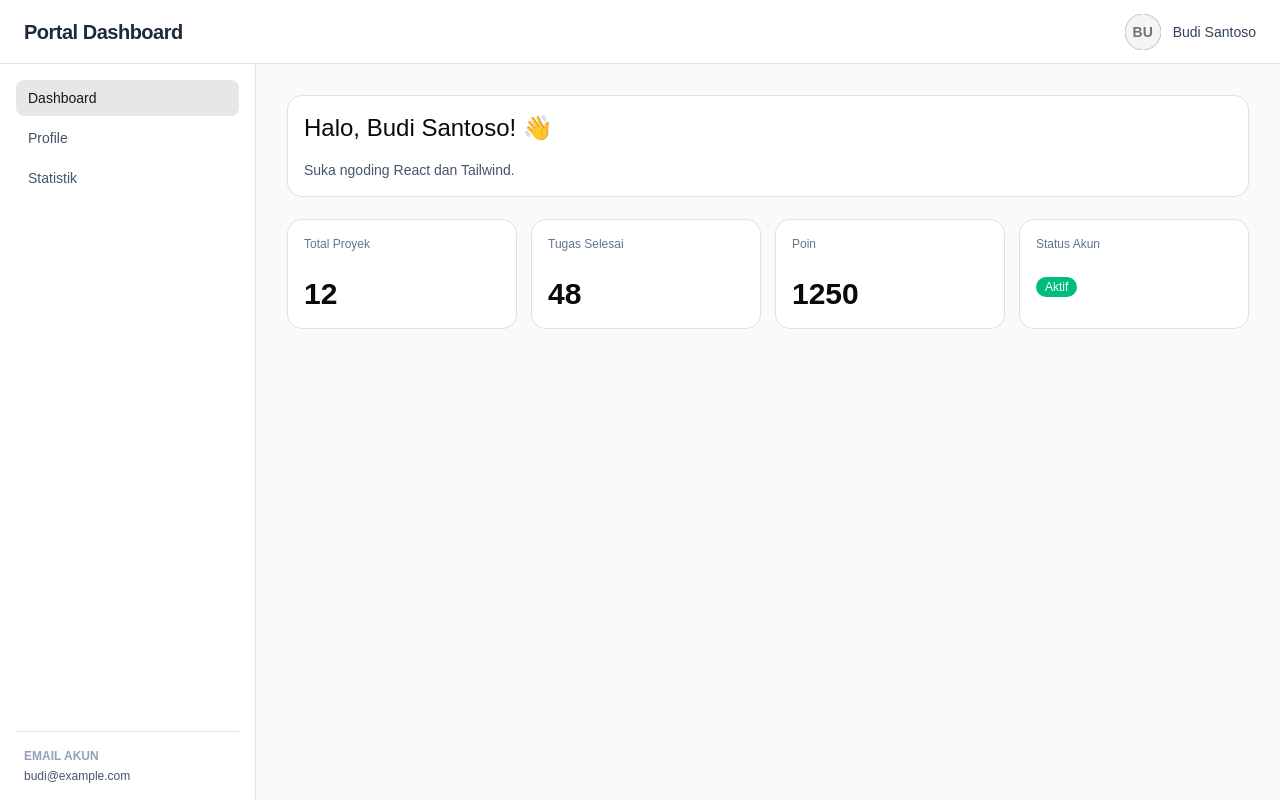
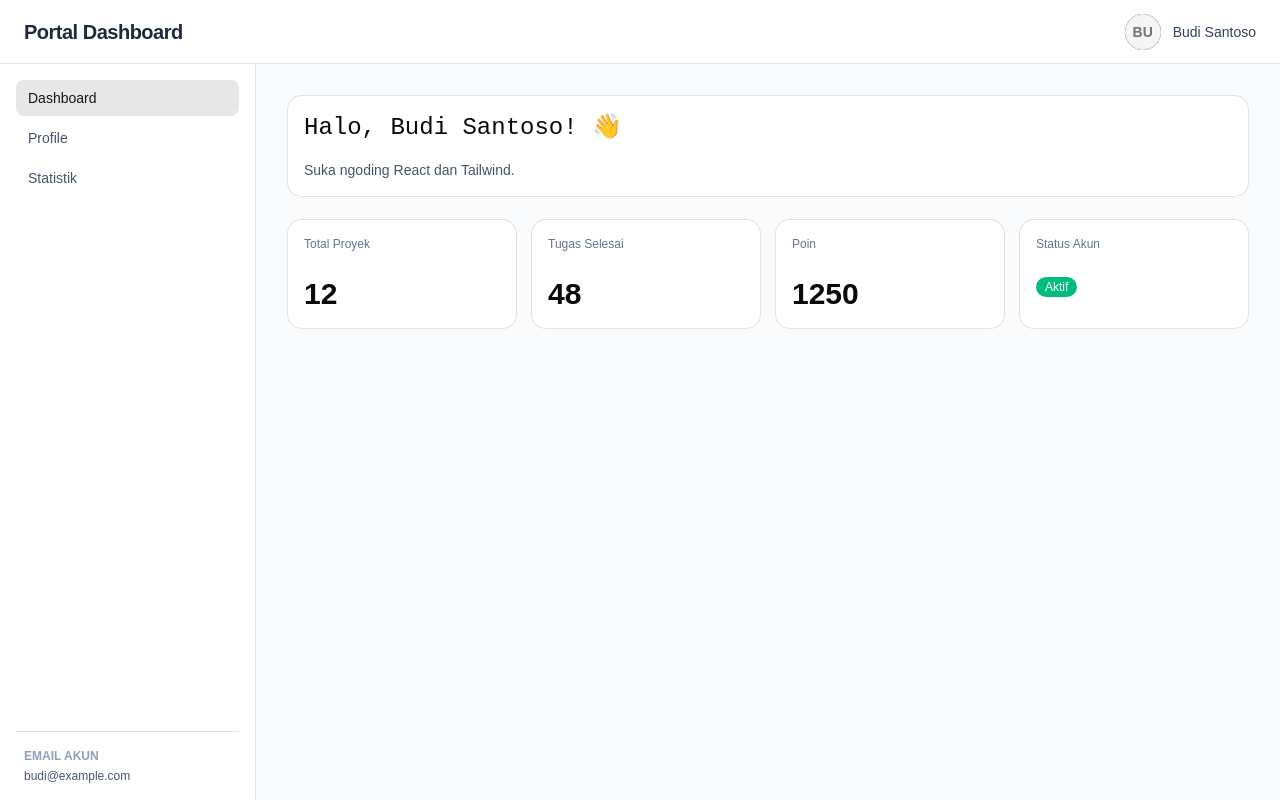
Before and after one commit to GarudaPratama/state-management-with-hooks-main-garuda, a React (Vite) app: page / in a window 1280 px wide. Built offline with nearby package versions, Linux system fonts and the light colour scheme.

Commit message:
pushhhhh

```diff
--- a/package.json
+++ b/package.json
@@ -12,6 +12,7 @@
   "dependencies": {
     "@base-ui/react": "^1.7.0",
     "@fontsource-variable/dm-sans": "^5.3.0",
+    "@fontsource-variable/geist-mono": "^5.3.0",
     "@fontsource-variable/inter": "^5.3.0",
     "@tailwindcss/vite": "^4.3.3",
     "class-variance-authority": "^0.7.1",
--- a/src/components/ui/separator.jsx
+++ b/src/components/ui/separator.jsx
@@ -1,3 +1,5 @@
+"use client"
+
 import { Separator as SeparatorPrimitive } from "@base-ui/react/separator"
 
 import { cn } from "@/lib/utils"
--- a/src/components/ui/tabs.jsx
+++ b/src/components/ui/tabs.jsx
@@ -1,5 +1,3 @@
-"use client"
-
 import { Tabs as TabsPrimitive } from "@base-ui/react/tabs"
 import { cva } from "class-variance-authority";
 
--- a/src/styles/index.css
+++ b/src/styles/index.css
@@ -6,11 +6,12 @@
 @import "shadcn/tailwind.css";
 @import "@fontsource-variable/inter";
 @import "@fontsource-variable/dm-sans";
+@import "@fontsource-variable/geist-mono";
 
 @custom-variant dark (&:is(.dark *));
 
 @theme inline {
-  --font-heading: 'DM Sans Variable', sans-serif;
+  --font-heading: 'Geist Mono Variable', monospace;
   --font-sans: 'Inter Variable', sans-serif;
   --color-sidebar-ring: var(--sidebar-ring);
   --color-sidebar-border: var(--sidebar-border);
```
Also changed, not shown: 1 other file (tests, documents, lock files or other folders).
